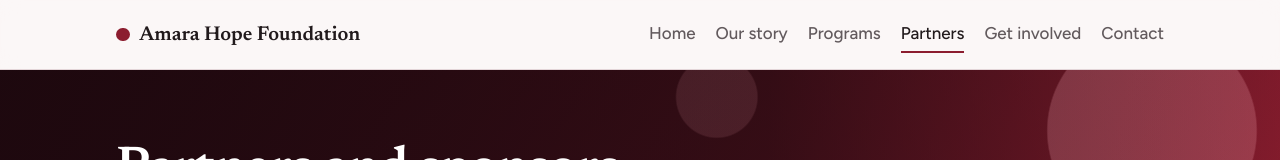
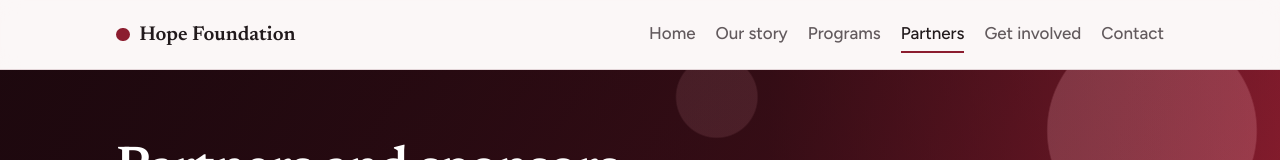
Before and after one commit to Marvytec/Foundation, a plain HTML site: page partners.html in a window 1280 px wide. Shown: the top 160 px of the page. Drawn offline with Linux system fonts and the light colour scheme.

Commit message:
Rename brand link from 'Amara Hope Foundation' to 'Hope Foundation'

```diff
--- a/partners.html
+++ b/partners.html
@@ -16,7 +16,7 @@
   <header>
     <div class="bar" aria-hidden="true"></div>
     <div class="wrap">
-      <a class="brand" href="index.html">Amara Hope Foundation</a>
+      <a class="brand" href="index.html">Hope Foundation</a>
       <button class="menu" type="button" aria-expanded="false" aria-controls="nav">Menu</button>
       <nav id="nav" aria-label="Main">
         <a href="index.html" data-link="home">Home</a>
```
